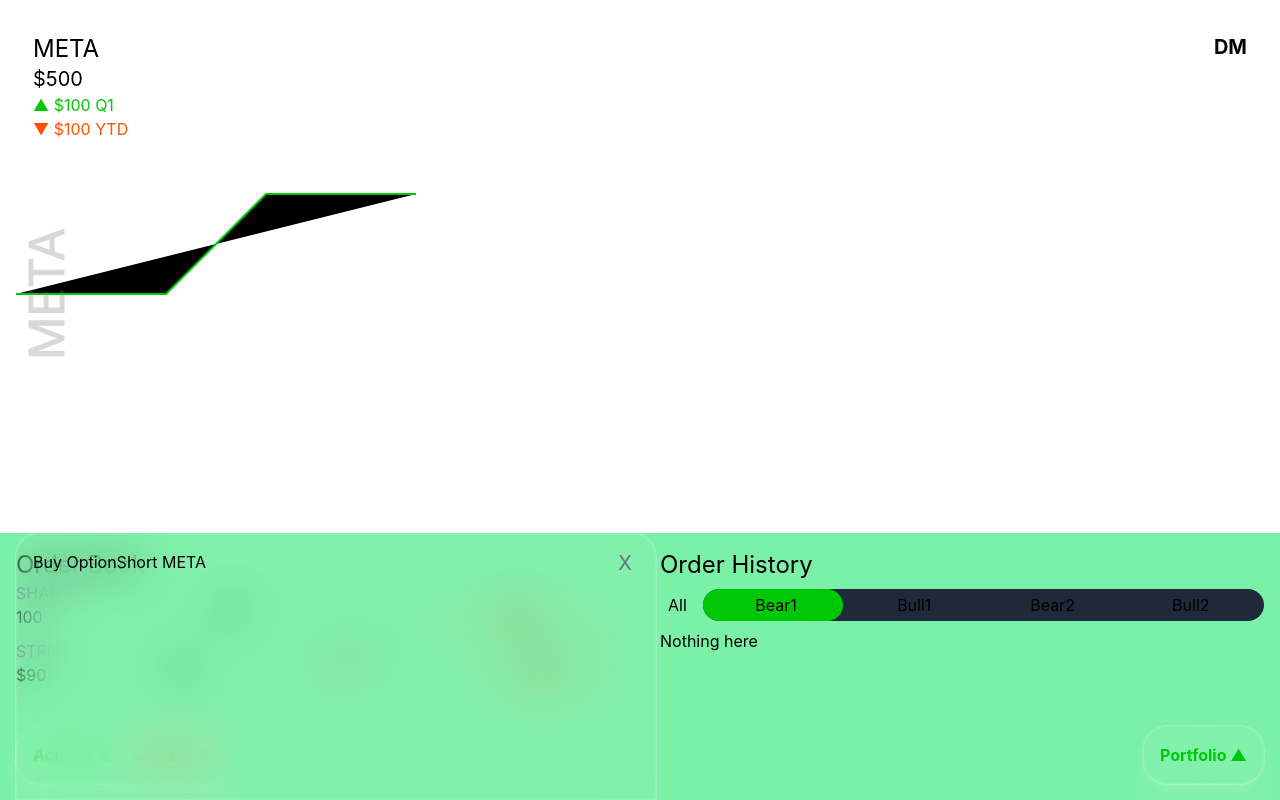
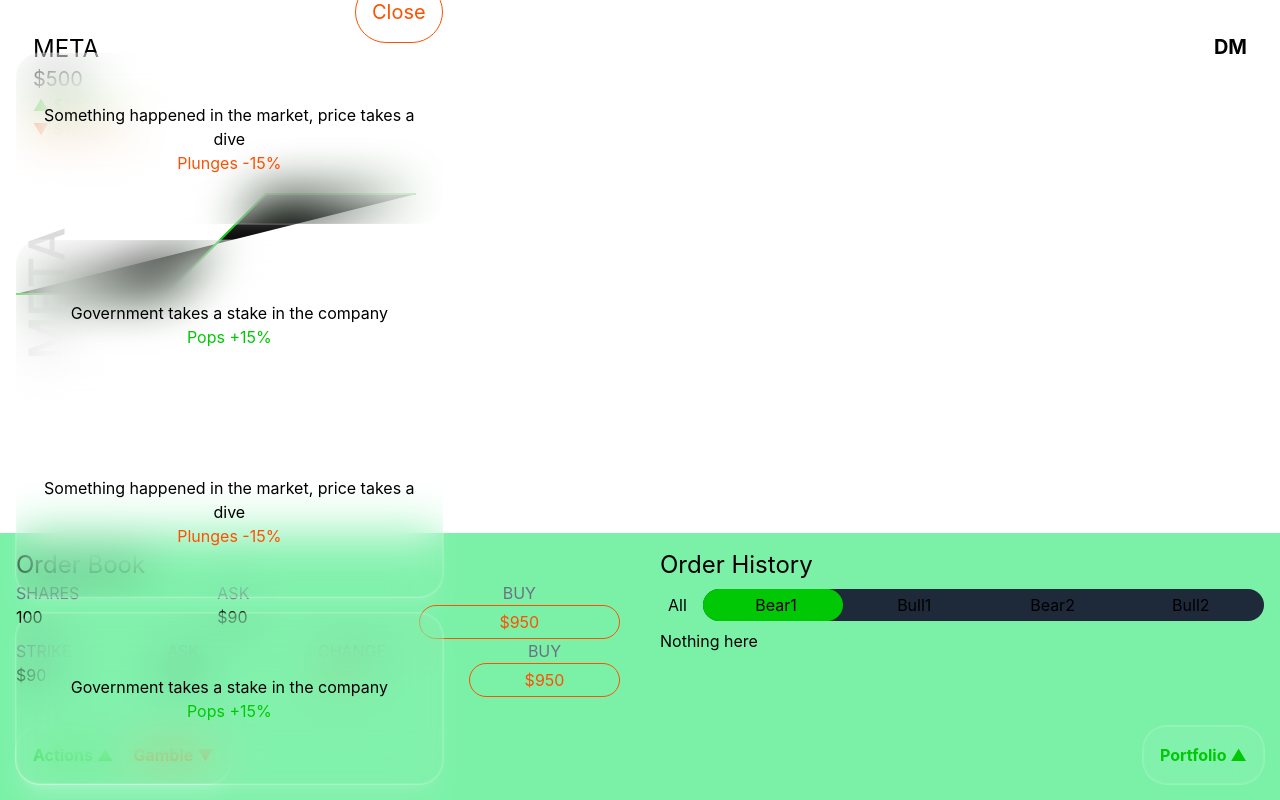
Before and after one commit to SteveUcho/dumb-money-game, a React (Vite) app: page / in a window 1280 px wide. Both pictures are taken after a click on the element "Actions ▲". Built offline with nearby package versions, Linux system fonts and the light colour scheme.

Commit message:
update styles add new modal

```diff
--- a/src/App.tsx
+++ b/src/App.tsx
@@ -1,6 +1,5 @@
 import "./App.css";
 import { ActionSelector } from "./components/ActionSelector";
-import GambleTab from "./components/GambleTab";
 import { GameBoard } from "./components/GameBoard";
 import { NavBar } from "./components/NavBar";
 import { OrderBook } from "./components/OrderBook";
@@ -9,18 +8,15 @@
 
 function App() {
   return (
-    <div className="h-dvh flex flex-col overflow-clip dark:bg-black relative">
+    <div className="h-dvh flex flex-col overflow-clip dark:bg-black dark:text-white relative">
       {/* ui */}
       <NavBar />
       <StockPrice />
       {/* Game Content */}
       <GameBoard className="flex-1" />
       <OrderBook className="h-1/2 md:h-1/3" />
-      <PlayerPortfolio className="absolute h-3/5 md:h-1/3 mx-4 left-0 right-0 bottom-0" />
-      <ActionSelector>
-        <GambleTab className="absolute h-3/5 md:h-1/3 md:w-1/2 md:right-auto mx-4 left-0 right-0 bottom-0" />
-        <GambleTab className="absolute h-3/5 md:h-1/3 mx-4 left-0 right-0 bottom-0" />
-      </ActionSelector>
+      <PlayerPortfolio className="sm:left-auto" />
+      <ActionSelector />
     </div>
   );
 }
--- /dev/null
+++ b/src/components/ActionCardsTab.tsx
@@ -0,0 +1,90 @@
+import { liquidGlass, liquidGlassScale, liquidGlassShadow, popinCard } from "../utils/classNames";
+import { motion, stagger, type Variants } from "motion/react";
+import { WithPriceColor } from "./WithPriceColor";
+
+const data = [
+  {
+    body: "Something happened in the market, price takes a dive",
+    number: -15,
+    conclusion: "Plunges -15%",
+  },
+  {
+    body: "Government takes a stake in the company",
+    number: 15,
+    conclusion: "Pops +15%",
+  },
+  {
+    body: "Something happened in the market, price takes a dive",
+    number: -15,
+    conclusion: "Plunges -15%",
+  },
+  {
+    body: "Government takes a stake in the company",
+    number: 15,
+    conclusion: "Pops +15%",
+  },
+];
+
+interface ActionCardsProps {
+  open: boolean;
+  handleClose: () => void;
+}
+
+const listVariant: Variants = {
+  visible: {
+    y: 0,
+    transition: {
+      type: "spring",
+      stiffness: 500,
+      damping: 30,
+      delayChildren: stagger(0.1, { startDelay: 0.1 }),
+    },
+  },
+  hidden: { y: 800 },
+};
+
+const itemVariant = {
+  visible: { opacity: 1, y: 0 },
+  hidden: { opacity: 0, y: 20 },
+};
+
+export function ActionCards(props: ActionCardsProps) {
+  const { open, handleClose } = props;
+  return (
+    <motion.div
+      variants={listVariant}
+      animate={open ? "visible" : "hidden"}
+      style={{ height: "unset" }}
+      className={"flex flex-col gap-4 " + popinCard}
+    >
+      <div
+        style={{ border: "1px solid var(--color-rh-red)" }}
+        className={[
+          "absolute right-0 -top-18 text-xl z-20 rounded-full text-rh-red",
+          liquidGlass,
+          liquidGlassShadow,
+          liquidGlassScale,
+        ].join(" ")}
+        onClick={handleClose}
+      >
+        Close
+      </div>
+      {data.map((cardData) => {
+        return (
+          <motion.div
+            key={cardData.body}
+            variants={itemVariant}
+            className={[
+              liquidGlass,
+              liquidGlassShadow,
+              "p-6 text-center aspect-5/2 flex flex-col justify-center",
+            ].join(" ")}
+          >
+            <p>{cardData.body}</p>
+            <WithPriceColor price={cardData.number}>{cardData.conclusion}</WithPriceColor>
+          </motion.div>
+        );
+      })}
+    </motion.div>
+  );
+}
--- a/src/components/ActionSelector.tsx
+++ b/src/components/ActionSelector.tsx
@@ -1,59 +1,31 @@
-import { Children, cloneElement, useState, type ReactElement } from "react";
-import { UICard } from "./UICard";
+import { useState } from "react";
 import { WithPriceColor } from "./WithPriceColor";
-import { AnimatePresence, motion } from "motion/react";
+import { liquidGlass, liquidGlassScale, liquidGlassShadow } from "../utils/classNames";
+import GambleTab from "./GambleTab";
+import { ActionCards } from "./ActionCardsTab";
 
-interface ActionSelectorProps {
-  children: ReactElement<HTMLDivElement> | ReactElement<HTMLDivElement>[];
-}
-
-const tabNames = ["Sell", "Gamble"];
-
-export function ActionSelector(props: ActionSelectorProps) {
+export function ActionSelector() {
   const [openChild, setOpenChild] = useState(-1);
 
   const handleClick = (index: number) => () => {
     setOpenChild(index);
   };
+  const closeTab = () => setOpenChild(-1);
 
   return (
     <>
       <div className="absolute bottom-4 left-4 ">
-        <UICard shadow transition className="dark:text-white flex gap-5">
+        <div className={["flex gap-5", liquidGlass, liquidGlassShadow, liquidGlassScale].join(" ")}>
           <WithPriceColor price={10} onClick={handleClick(0)}>
             <span className="font-bold">Actions ▲</span>
           </WithPriceColor>
           <WithPriceColor price={-10} onClick={handleClick(1)}>
             <span className="font-bold">Gamble ▼</span>
           </WithPriceColor>
-        </UICard>
+        </div>
       </div>
-
-      <AnimatePresence>
-        {Children.map(props.children, (child, index) => {
-          if (openChild === index)
-            return (
-              <motion.div
-                initial={{ y: 600 }}
-                animate={{ y: 0 }}
-                exit={{ y: 600 }}
-                transition={{ type: "spring", stiffness: 400, damping: 30 }}
-                className={child.props.className}
-                key={tabNames[index]}
-              >
-                <div
-                  className="absolute right-6 top-4 text-xl text-gray-500 z-20"
-                  onClick={handleClick(-1)}
-                >
-                  X
-                </div>
-                {cloneElement(child, {
-                  className: "h-full",
-                })}
-              </motion.div>
-            );
-        })}
-      </AnimatePresence>
+      <ActionCards open={openChild == 0} handleClose={closeTab} />
+      <GambleTab open={openChild == 1} handleClose={closeTab} />
     </>
   );
 }
--- a/src/components/GambleTab.tsx
+++ b/src/components/GambleTab.tsx
@@ -1,13 +1,30 @@
-import { UICard } from "./UICard";
+import { motion } from "motion/react";
+import { liquidGlass, liquidGlassShadow, popinCard } from "../utils/classNames";
 
-export default function GambleTab(props: React.HTMLAttributes<HTMLDivElement>) {
+interface GambleTabProps {
+  open: boolean;
+  handleClose: () => void;
+}
+
+export default function GambleTab(props: GambleTabProps) {
+  const { open, handleClose } = props;
   return (
-    <UICard shadow className={"rounded-b-none flex flex-col dark:text-white " + props.className}>
-      <div className="flex">
-        <div>Buy Option</div>
-        <div>Short META</div>
+    <motion.div
+      initial={{ y: 600 }}
+      animate={{ y: open ? 0 : 600 }}
+      transition={{ type: "spring", stiffness: 400, damping: 30 }}
+      className={[popinCard, liquidGlass, liquidGlassShadow].join(" ")}
+    >
+      <div className="absolute right-6 top-4 text-xl text-gray-500 z-20" onClick={handleClose}>
+        X
       </div>
-      <div className="flex-1"></div>
-    </UICard>
+      <div className="flex flex-col sm:right-auto h-full">
+        <div className="flex">
+          <div>Buy Option</div>
+          <div>Short META</div>
+        </div>
+        <div className="flex-1"></div>
+      </div>
+    </motion.div>
   );
 }
--- a/src/components/GameBoard.tsx
+++ b/src/components/GameBoard.tsx
@@ -11,7 +11,7 @@
       >
         <path d="M 0 200 h 150 l 100 -100 h 150" strokeOpacity={1} strokeWidth={2} />
         <text
-          text-anchor="middle"
+          textAnchor="middle"
           transform="translate(48, 200) rotate(-90)"
           opacity={0.3}
           // x={50}
--- a/src/components/UICard.tsx
+++ b/src/components/LiquidGlass.tsx
@@ -4,7 +4,7 @@
   shadow?: boolean;
 }
 
-export function UICard(props: UICardProps) {
+export function LiquidGlass(props: UICardProps) {
   const { shadow, transition, ...rest } = props;
   return (
     <div
--- a/src/components/NavBar.tsx
+++ b/src/components/NavBar.tsx
@@ -1,11 +1,11 @@
-import { UICard } from "./UICard";
+import { liquidGlass, liquidGlassScale, liquidGlassShadow } from "../utils/classNames";
 
 export function NavBar() {
   return (
     <div className="dark:text-white flex flex-row-reverse p-4">
-      <UICard shadow transition>
+      <div className={[liquidGlass, liquidGlassShadow, liquidGlassScale].join(" ")}>
         <h1 className="text-xl font-bold">DM</h1>
-      </UICard>
+      </div>
     </div>
   );
 }
--- a/src/components/PlayerPortfolio.tsx
+++ b/src/components/PlayerPortfolio.tsx
@@ -1,6 +1,6 @@
 import { useAnimate, type ValueAnimationTransition } from "motion/react";
-import { UICard } from "./UICard";
 import { WithPriceColor } from "./WithPriceColor";
+import { liquidGlass, liquidGlassScale, liquidGlassShadow, popinCard } from "../utils/classNames";
 
 export function PlayerPortfolio(props: React.HTMLAttributes<HTMLDivElement>) {
   const [source, animate] = useAnimate();
@@ -24,17 +24,22 @@
   return (
     <>
       <div className="absolute bottom-4 right-4 ">
-        <UICard shadow transition className="dark:text-white flex gap-5">
+        <div className={["flex gap-5", liquidGlass, liquidGlassScale, liquidGlassScale].join(" ")}>
           <WithPriceColor price={10} onClick={openCard(true)}>
             <span className="font-bold">Portfolio ▲</span>
           </WithPriceColor>
-        </UICard>
+        </div>
       </div>
-      <UICard
+      <div
         ref={source}
-        shadow
         style={{ transform: "translateY(600px)" }}
-        className={"rounded-b-none flex flex-col dark:text-white z-10 " + props.className}
+        className={[
+          "flex flex-col z-10",
+          popinCard,
+          liquidGlass,
+          liquidGlassShadow,
+          props.className,
+        ].join(" ")}
       >
         <div
           className="absolute right-6 top-4 text-xl text-gray-500 z-20"
@@ -43,7 +48,7 @@
           X
         </div>
         <h3 className="text-3xl pb-2 border-b border-gray-400">Portfolio</h3>
-        <div className="flex-1 md:grid md:grid-cols-2 gap-20 overflow-auto">
+        <div className="flex-1 overflow-auto">
           <div className="py-2 flex items-center justify-between">
             <h3 className="text-2xl">Cash</h3>
             <div className="">$500</div>
@@ -93,7 +98,7 @@
           <h3 className="inline text-2xl">Net Worth</h3>
           <p className="inline text-lg">$500</p>
         </div>
-      </UICard>
+      </div>
     </>
   );
 }
--- a/src/components/StockPrice.tsx
+++ b/src/components/StockPrice.tsx
@@ -1,17 +1,20 @@
-import { UICard } from "./UICard";
+import { liquidGlass, liquidGlassScale, liquidGlassShadow } from "../utils/classNames";
 import { WithPriceColor } from "./WithPriceColor";
 
 export function StockPrice() {
   return (
-    <UICard
-      shadow
-      transition
-      className="absolute dark:text-white top-0 left-0 m-4 w-auto h-fit aspect-square min-w-0"
+    <div
+      className={[
+        "absolute top-0 left-0 m-4",
+        liquidGlass,
+        liquidGlassScale,
+        liquidGlassShadow,
+      ].join(" ")}
     >
       <h3 className="text-2xl">META</h3>
       <h3 className="text-xl">$500</h3>
       <WithPriceColor price={100}>▲ $100 Q1</WithPriceColor>
       <WithPriceColor price={-100}>▼ $100 YTD</WithPriceColor>
-    </UICard>
+    </div>
   );
 }
--- /dev/null
+++ b/src/utils/classNames.tsx
@@ -0,0 +1,5 @@
+export const liquidGlass =
+  "p-4 border rounded-3xl border-white/10 backdrop-blur-xl bg-white/5 ring-1 ring-white/20";
+export const liquidGlassShadow = "shadow-xl shadow-white/10";
+export const liquidGlassScale = "transition-all duration-150 hover:scale-[1.02]";
+export const popinCard = "absolute h-3/5 sm:w-1/2 lg:w-2/5 xl:w-2/6 m-4 bottom-0 left-0 right-0";
```
